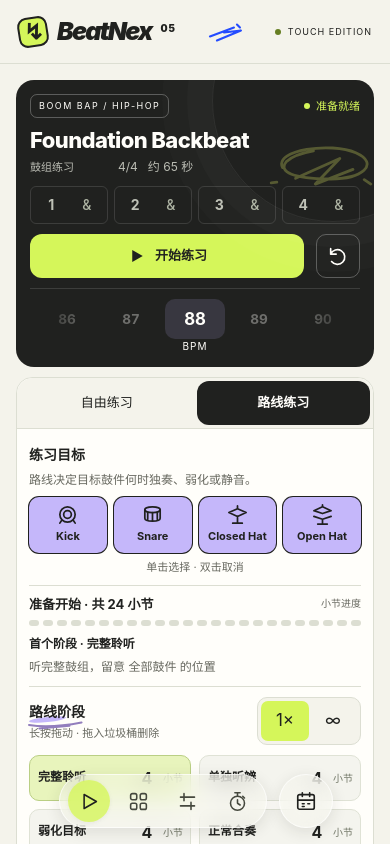
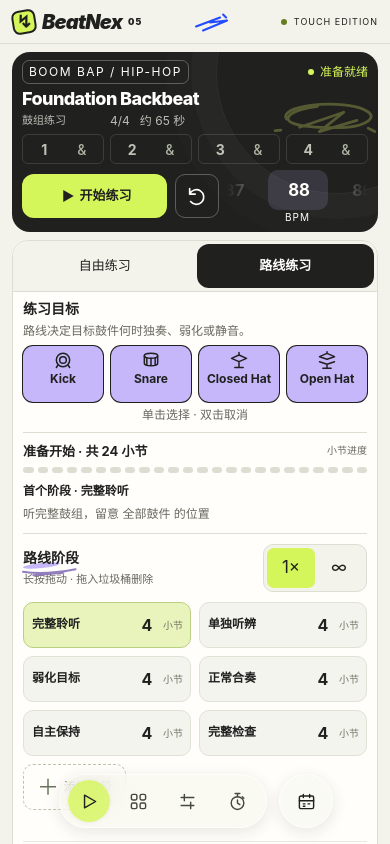
Before and after one commit to MiasolChen/BeatNex, a React (Vite) app: page / in a window 390 px wide. Built offline with nearby package versions, Linux system fonts and the light colour scheme.

Commit message:
fix: unify compact mobile layouts and practice card sizing

```diff
--- a/src/app/styles.css
+++ b/src/app/styles.css
@@ -143,40 +143,107 @@ body{font-family:-apple-system,BlinkMacSystemFont,'Segoe UI','PingFang SC',sans-
  #bn .bn-mode-panel #bn-add-phase{height:46px;min-height:46px;font-size:12px;border-radius:10px}
 }
 
-/* Free practice fits a phone without clipping content or reducing touch targets. */
+/* Both practice modes share geometry; only the content below the tabs changes. */
 @container bn-preview (max-width:699px){
- #bn.bn-free-mode:has([data-view="practice"]:not([hidden]))>main{padding:10px 12px calc(78px + max(0px,env(safe-area-inset-bottom) - 16px));scroll-padding-bottom:94px}
- #bn.bn-free-mode [data-view="practice"] .bn-session{padding:12px}
- #bn.bn-free-mode [data-view="practice"] .bn-session h2{font-size:20px;line-height:1.2;margin:6px 0 4px;overflow-wrap:anywhere}
- #bn.bn-free-mode .bn-session .bn-tag{padding:2px 6px;font-size:12px}
- #bn.bn-free-mode .bn-session .bn-live{font-size:12px}
- #bn.bn-free-mode [data-view="practice"] .bn-session .bn-beats{margin:8px 0}
- #bn.bn-free-mode .bn-session .bn-beat{height:30px;min-height:30px}
- #bn.bn-free-mode [data-view="practice"] .bn-session .bn-in-player{margin-top:8px;padding-top:4px}
- #bn.bn-free-mode [data-view="practice"] .bn-bpm-rail button{transform:none}
- #bn.bn-free-mode .bn-mode-content{padding:10px}
- #bn.bn-free-mode .bn-target-heading{min-height:22px}
- #bn.bn-free-mode .bn-mode-help{margin:2px 0 6px}
- #bn.bn-free-mode .bn-mode-panel .bn-drums{gap:8px;margin-top:6px}
- #bn.bn-free-mode .bn-mode-panel .bn-drum{height:56px;min-height:56px;font-size:12px;padding:4px 0;gap:2px}
- #bn.bn-free-mode .bn-mode-panel .bn-drum svg{width:20px;height:20px;flex-shrink:0}
- #bn.bn-free-mode .bn-mode-panel #bn-drum-help{font-size:12px;line-height:18px;margin-top:4px}
- #bn.bn-free-mode .bn-free-summary{display:grid;grid-template-columns:auto 1fr;align-items:center;gap:2px 8px;margin-top:6px;padding-top:6px;line-height:18px}
- #bn.bn-free-mode .bn-free-summary strong{font-size:20px;line-height:24px;text-align:right}
- #bn.bn-free-mode .bn-free-summary>span:last-child{grid-column:1 / -1}
- @media(max-height:700px){
-  #bn.bn-free-mode:has([data-view="practice"]:not([hidden]))>.bn-top{height:48px;min-height:48px;padding:6px 12px}
-  #bn.bn-free-mode:has([data-view="practice"]:not([hidden]))>main{padding-top:6px}
-  #bn.bn-free-mode [data-view="practice"] .bn-layout{gap:8px}
-  #bn.bn-free-mode [data-view="practice"] .bn-session{padding:8px 10px;display:grid;grid-template-columns:minmax(0,1.4fr) minmax(0,1fr);column-gap:8px;align-items:center}
-  #bn.bn-free-mode .bn-session>div:first-child{grid-column:1 / -1}
-  #bn.bn-free-mode .bn-session>div:nth-child(2){display:contents}
-  #bn.bn-free-mode .bn-session .bn-beats{grid-column:1 / -1}
-  #bn.bn-free-mode .bn-session>div:nth-child(2)>.bn-row{gap:8px}
-  #bn.bn-free-mode .bn-session .bn-primary{min-width:44px;padding:0 6px;gap:4px}
-  #bn.bn-free-mode [data-view="practice"] .bn-session h2{font-size:18px;margin:4px 0 2px}
-  #bn.bn-free-mode [data-view="practice"] .bn-session .bn-beats{margin:4px 0}
-  #bn.bn-free-mode [data-view="practice"] .bn-session .bn-in-player{margin:0;padding:0;border:0;min-width:0}
-  #bn.bn-free-mode .bn-mode-content{padding:6px 10px}
- }
+ #bn [data-view="practice"] .bn-session h2{font-size:18px;line-height:1.2;margin:4px 0 2px;overflow-wrap:anywhere}
+ #bn .bn-session .bn-tag{padding:2px 6px;font-size:12px}
+ #bn .bn-session .bn-live{font-size:12px}
+ #bn .bn-session .bn-beat{height:30px;min-height:30px}
+ #bn [data-view="practice"] .bn-bpm-rail button{transform:none}
+ #bn .bn-target-heading{min-height:22px}
+ #bn .bn-mode-help{margin:2px 0 6px}
+ #bn .bn-mode-panel .bn-drums{gap:8px;margin-top:6px}
+ #bn .bn-mode-panel .bn-drum{height:56px;min-height:56px;font-size:12px;padding:4px 0;gap:2px}
+ #bn .bn-mode-panel .bn-drum svg{width:20px;height:20px;flex-shrink:0}
+ #bn .bn-mode-panel #bn-drum-help{font-size:12px;line-height:18px;margin-top:4px}
+ #bn .bn-free-summary{display:grid;grid-template-columns:auto 1fr;align-items:center;gap:2px 8px;margin-top:6px;padding-top:6px;line-height:18px}
+ #bn .bn-free-summary strong{font-size:20px;line-height:24px;text-align:right}
+ #bn .bn-free-summary>span:last-child{grid-column:1 / -1}
+ #bn [data-view="practice"] .bn-layout{gap:8px}
+ #bn [data-view="practice"] .bn-session{padding:8px 10px;display:grid;grid-template-columns:minmax(0,1.4fr) minmax(0,1fr);column-gap:8px;align-items:center}
+ #bn .bn-session>div:first-child{grid-column:1 / -1}
+ #bn .bn-session>div:nth-child(2){display:contents}
+ #bn .bn-session .bn-beats{grid-column:1 / -1}
+ #bn .bn-session>div:nth-child(2)>.bn-row{gap:8px}
+ #bn .bn-session .bn-primary{min-width:44px;padding:0 6px;gap:4px}
+ #bn [data-view="practice"] .bn-session .bn-beats{margin:4px 0}
+ #bn [data-view="practice"] .bn-session .bn-in-player{margin:0;padding:0;border:0;min-width:0}
+ #bn .bn-mode-content{padding:6px 10px}
 }
+
+/* Shared phone scale across all five pages. Preserve native input and touch sizes. */
+@container bn-preview (max-width:699px){
+ #bn{font-size:13px}
+ #bn>.bn-top{height:44px;min-height:44px;padding:6px 12px;gap:8px}
+ #bn .bn-brand{font-size:20px;gap:6px;letter-spacing:-.8px}
+ #bn .bn-mark{width:24px;height:24px;font-size:18px;border-radius:7px}
+ #bn .bn-brand small{font-size:9px}
+ #bn .bn-local{font-size:9px;letter-spacing:1px}
+ #bn>main,#bn.bn-library-screen>main,#bn.bn-calendar-screen>main{padding:8px 12px calc(78px + max(0px,env(safe-area-inset-bottom) - 16px));scroll-padding-bottom:94px}
+ #bn .bn-heading,#bn [data-view=calendar]>.bn-heading{margin:0 0 8px;gap:8px}
+ #bn h1,#bn [data-view=calendar] h1{font-size:20px;line-height:1.25;letter-spacing:-.5px;margin:0}
+ #bn .bn-heading h2,#bn .bn-dialog h2{font-size:18px;line-height:1.3}
+ #bn .bn-eyebrow{font-size:10px;letter-spacing:1px}
+ #bn .bn-primary,#bn .bn-save{font-size:13px;min-height:44px}
+ #bn .bn-muted,#bn .bn-mode-help{font-size:12px}
+ #bn .bn-session .bn-sub{font-size:12px}
+ #bn .bn-session #bn-free-end,#bn .bn-session #bn-reset{flex:none;width:44px;min-width:44px}
+ #bn .bn-layout{gap:8px}
+ #bn .bn-source-tabs{margin-bottom:8px}
+ #bn .bn-source-tabs button{font-size:13px;min-height:44px}
+ #bn .bn-categories{padding:10px;border-radius:14px}
+ #bn .bn-category-window,#bn .bn-category-window>.bn-category-rail{height:100px;min-height:100px;max-height:100px}
+ #bn .bn-category-window .bn-category{height:92px;min-height:92px;max-height:92px;flex-basis:104px;padding:8px}
+ #bn .bn-category strong{font-size:14px}
+ #bn .bn-category em{font-size:12px}
+ #bn .bn-category-art{height:32px;width:40px;margin-bottom:4px}
+ #bn .bn-rail-footer{font-size:12px;margin-top:4px}
+ #bn .bn-curated-tools{margin:8px 0;font-size:12px}
+ #bn .bn-library-grid{gap:8px}
+ #bn .bn-record{padding:10px;gap:10px;border-radius:14px}
+ #bn .bn-record-body h3{font-size:14px;margin:0 0 4px;overflow-wrap:anywhere}
+ #bn .bn-record-body button{margin-top:6px;min-height:44px;padding:6px 8px}
+ #bn .bn-record-body .bn-muted{font-size:12px}
+ #bn .bn-favorite{height:44px;width:44px;min-height:44px;font-size:18px}
+ #bn .bn-empty{padding:20px 12px;min-height:160px}
+ #bn .bn-empty h3{font-size:16px}
+ #bn .bn-empty p{font-size:12px}
+ #bn .bn-machine{padding:10px;border-radius:14px}
+ #bn .bn-editor-toolbar{padding:0 0 8px;gap:8px}
+ #bn .bn-editor-toolbar label{font-size:12px}
+ #bn .bn-editor-toolbar #bn-save{padding:0 6px;gap:4px;font-size:12px;white-space:nowrap}
+ #bn .bn-editor-toolbar #bn-save svg{width:18px;height:18px}
+ #bn .bn-editor-toolbar .bn-editor-options>label{gap:2px}
+ #bn .bn-editor-toolbar .bn-tool-label{font-size:12px}
+ #bn .bn-daw-hint{font-size:12px;margin:6px 0}
+ #bn .bn-machine-foot{padding-top:8px;margin-top:8px}
+ #bn .bn-metronome{padding:10px 12px 12px;border-radius:16px}
+ #bn .bn-metro-stage{height:230px}
+ #bn .bn-metronome>.bn-bpm-wheel{height:64px;margin:8px 0 12px}
+ #bn .bn-metronome .bn-bpm-rail,#bn .bn-metronome .bn-bpm-rail button{height:44px;min-height:44px}
+ #bn .bn-metronome .bn-bpm-rail button{font-size:18px;transform:none}
+ #bn .bn-metronome .bn-bpm-wheel:before{top:2px;height:40px}
+ #bn .bn-metronome .bn-bpm-wheel>small{top:46px;font-size:12px}
+ #bn .bn-metronome .bn-wheel-input{top:2px;height:40px;font-size:18px}
+ #bn .bn-dance-timer{padding:10px 12px;gap:4px 8px;grid-template-columns:minmax(0,1fr) 112px;min-height:0;border-radius:14px}
+ #bn #bn-dance-clock b{font-size:30px;letter-spacing:-1px}
+ #bn #bn-dance-clock.bn-hours b{font-size:24px}
+ #bn .bn-dance-actions{gap:4px}
+ #bn .bn-dance-actions button{min-height:44px;height:44px}
+ #bn .bn-calendar-sheet{margin-top:8px;padding:10px;min-height:0;border-radius:16px}
+ #bn .bn-calendar-tabs{margin-bottom:6px}
+ #bn .bn-calendar-tabs button{font-size:13px}
+ #bn .bn-calendar-top strong{font-size:14px}
+ #bn .bn-dance-stats b{font-size:16px}
+ #bn .bn-dance-stats span,#bn .bn-diary-caption{font-size:12px}
+ #bn [data-calendar-mode=day] .bn-calendar-sheet{min-height:0}
+ #bn [data-calendar-mode=day] .bn-training-list{min-height:180px;max-height:280px}
+ #bn #bn-year-grid button{height:64px;min-height:64px}
+ #bn .bn-dialog{padding:16px;border-radius:16px;max-height:calc(100svh - 32px);overflow:auto}
+ #bn .bn-dialog input{font-size:16px}
+ #bn .bn-complete-number{font-size:48px}
+ #bn .bn-save-name{font-size:13px;margin-top:12px}
+ #bn .bn-save-meta{font-size:12px;margin:8px 0}
+ #bn .bn-feedback{gap:8px;margin:12px 0}
+ #bn>.bn-nav button svg,#bn>.bn-calendar-launch svg{width:19px;height:19px}
+}
```
